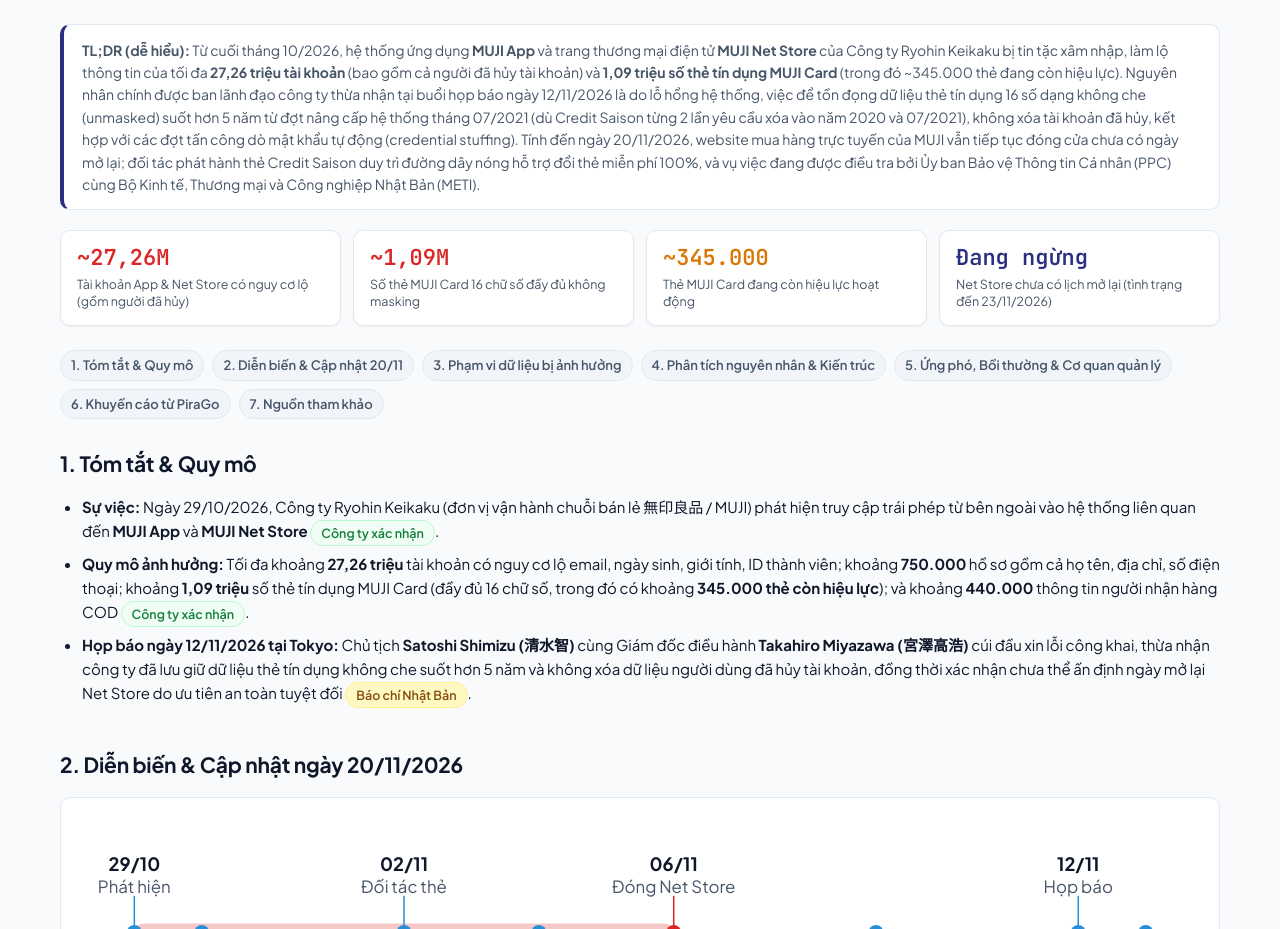
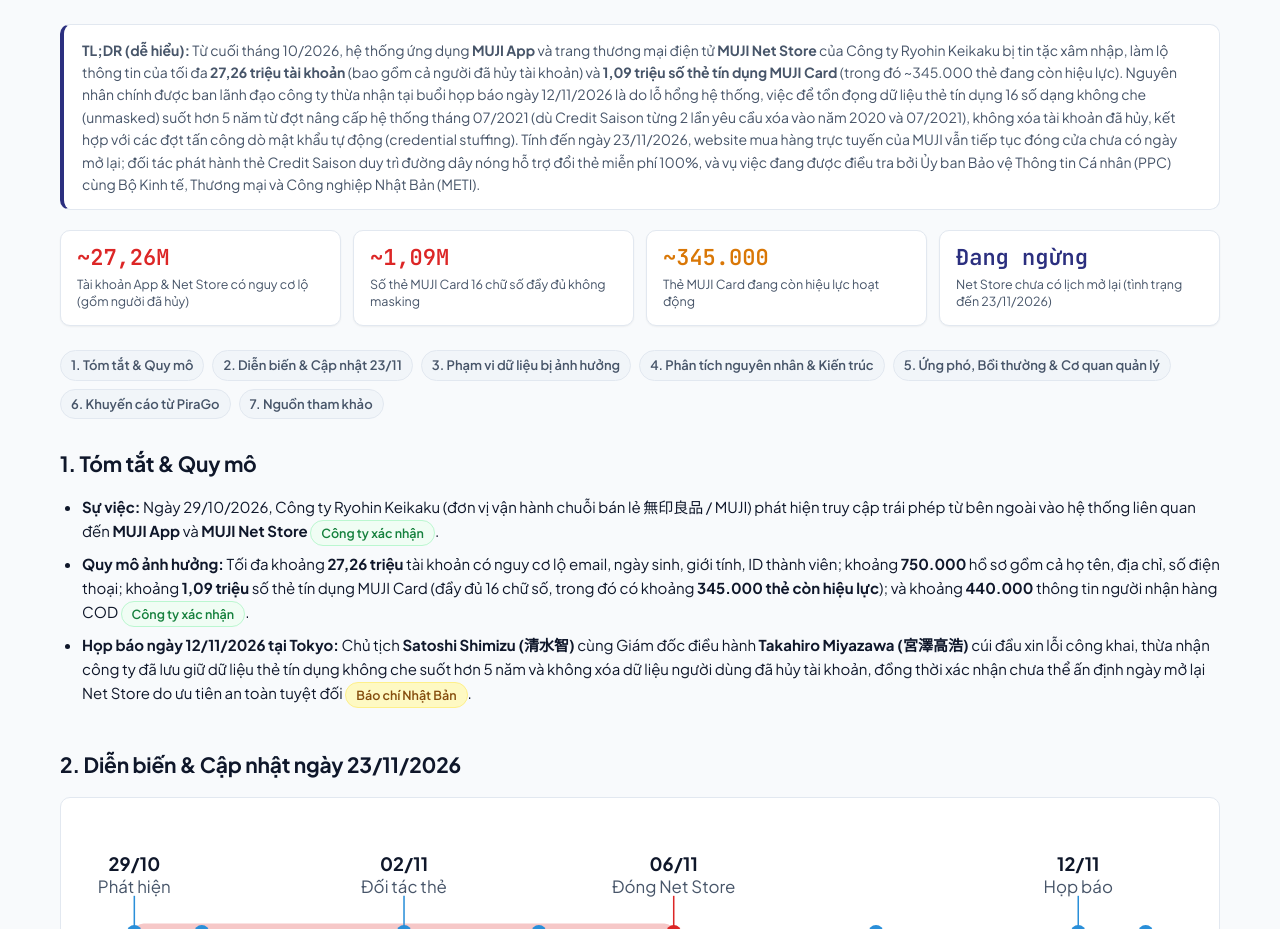
Before and after one commit to pirago-vietnam/security-news, a Jekyll site: the page built from featured/incidents/muji/muji_security_incident_report.html, in a window 1280 px wide and 1400 px high. Shown: the part 358-1287 px from the top of the window. Built offline with Jekyll 4.4.1, drawn with Linux system fonts in a browser that asks for light colours; some of the changed text lies outside the part shown.

Commit message:
fix(muji): remove duplicated timeline row in scope table and sync 23/11 dates

```diff
--- a/featured/incidents/muji/muji_security_incident_report.html
+++ b/featured/incidents/muji/muji_security_incident_report.html
@@ -39,7 +39,7 @@ redirect_from:
 </div>
 
 <blockquote class="callout">
-  <p><strong>TL;DR (dễ hiểu):</strong> Từ cuối tháng 10/2026, hệ thống ứng dụng <strong>MUJI App</strong> và trang thương mại điện tử <strong>MUJI Net Store</strong> của Công ty Ryohin Keikaku bị tin tặc xâm nhập, làm lộ thông tin của tối đa <strong>27,26 triệu tài khoản</strong> (bao gồm cả người đã hủy tài khoản) và <strong>1,09 triệu số thẻ tín dụng MUJI Card</strong> (trong đó ~345.000 thẻ đang còn hiệu lực). Nguyên nhân chính được ban lãnh đạo công ty thừa nhận tại buổi họp báo ngày 12/11/2026 là do lỗ hổng hệ thống, việc để tồn đọng dữ liệu thẻ tín dụng 16 số dạng không che (unmasked) suốt hơn 5 năm từ đợt nâng cấp hệ thống tháng 07/2021 (dù Credit Saison từng 2 lần yêu cầu xóa vào năm 2020 và 07/2021), không xóa tài khoản đã hủy, kết hợp với các đợt tấn công dò mật khẩu tự động (credential stuffing). Tính đến ngày 20/11/2026, website mua hàng trực tuyến của MUJI vẫn tiếp tục đóng cửa chưa có ngày mở lại; đối tác phát hành thẻ Credit Saison duy trì đường dây nóng hỗ trợ đổi thẻ miễn phí 100%, và vụ việc đang được điều tra bởi Ủy ban Bảo vệ Thông tin Cá nhân (PPC) cùng Bộ Kinh tế, Thương mại và Công nghiệp Nhật Bản (METI).</p>
+  <p><strong>TL;DR (dễ hiểu):</strong> Từ cuối tháng 10/2026, hệ thống ứng dụng <strong>MUJI App</strong> và trang thương mại điện tử <strong>MUJI Net Store</strong> của Công ty Ryohin Keikaku bị tin tặc xâm nhập, làm lộ thông tin của tối đa <strong>27,26 triệu tài khoản</strong> (bao gồm cả người đã hủy tài khoản) và <strong>1,09 triệu số thẻ tín dụng MUJI Card</strong> (trong đó ~345.000 thẻ đang còn hiệu lực). Nguyên nhân chính được ban lãnh đạo công ty thừa nhận tại buổi họp báo ngày 12/11/2026 là do lỗ hổng hệ thống, việc để tồn đọng dữ liệu thẻ tín dụng 16 số dạng không che (unmasked) suốt hơn 5 năm từ đợt nâng cấp hệ thống tháng 07/2021 (dù Credit Saison từng 2 lần yêu cầu xóa vào năm 2020 và 07/2021), không xóa tài khoản đã hủy, kết hợp với các đợt tấn công dò mật khẩu tự động (credential stuffing). Tính đến ngày 23/11/2026, website mua hàng trực tuyến của MUJI vẫn tiếp tục đóng cửa chưa có ngày mở lại; đối tác phát hành thẻ Credit Saison duy trì đường dây nóng hỗ trợ đổi thẻ miễn phí 100%, và vụ việc đang được điều tra bởi Ủy ban Bảo vệ Thông tin Cá nhân (PPC) cùng Bộ Kinh tế, Thương mại và Công nghiệp Nhật Bản (METI).</p>
 </blockquote>
 
 <div class="kpi-grid">
@@ -63,7 +63,7 @@ redirect_from:
 
 <nav class="an-nav" aria-label="Mục lục">
   <a href="#summary">1. Tóm tắt &amp; Quy mô</a>
-  <a href="#timeline">2. Diễn biến &amp; Cập nhật 20/11</a>
+  <a href="#timeline">2. Diễn biến &amp; Cập nhật 23/11</a>
   <a href="#scope">3. Phạm vi dữ liệu bị ảnh hưởng</a>
   <a href="#root-cause">4. Phân tích nguyên nhân &amp; Kiến trúc</a>
   <a href="#response">5. Ứng phó, Bồi thường &amp; Cơ quan quản lý</a>
@@ -81,7 +81,7 @@ redirect_from:
 </section>
 
 <section class="an-sec">
-<h2 id="timeline">2. Diễn biến &amp; Cập nhật ngày 20/11/2026</h2>
+<h2 id="timeline">2. Diễn biến &amp; Cập nhật ngày 23/11/2026</h2>
 <figure class="fig">
 <svg viewBox="0 0 740 170" role="img" aria-label="timeline">
 <rect x="40" y="74" width="352" height="12" rx="6" fill="var(--crit)" opacity=".25"/>
@@ -200,7 +200,6 @@ redirect_from:
       <td>Họ tên người nhận, mã bưu điện giao hàng</td>
       <td>Dữ liệu giao dịch cũ từ hơn 5 năm trước vẫn được giữ trong bảng lịch sử giao vận.</td>
     </tr>
-    <tr><td>21–23/11/2026</td><td><strong>Rà soát đến 23/11/2026:</strong> Chưa có Báo cáo thứ 5 hay báo cáo giải trình chính thức (確報) mới từ Ryohin Keikaku; MUJI Net Store vẫn ngừng hoạt động với trạng thái mở lại "chưa ấn định" (未定), trong khi hệ thống cửa hàng vật lý hoạt động bình thường. Cổ phiếu Ryohin Keikaku (TSE: 7453) giao dịch quanh vùng ~4.800 yên (giảm so với vùng ~5.100 yên đầu tháng 11) do áp lực mất doanh thu EC kéo dài và chi phí khắc phục.</td><td><span class="badge med">Kabutan / Senken / Fashionsnap · 23/11</span></td></tr>
   </tbody>
 </table>
 </div>
@@ -268,7 +267,7 @@ redirect_from:
 
 <h3>5.1. Phía Ryohin Keikaku</h3>
 <ul>
-  <li><strong>Cách ly hệ thống:</strong> Đóng MUJI Net Store từ 16:00 ngày 06/11 (chưa có lịch mở lại tính đến 20/11); vô hiệu hóa các tính năng tra cứu tồn kho, đặt hàng và quản lý tài khoản trên MUJI App (chỉ giữ mã vạch quét tích điểm tại quầy thu ngân cửa hàng vật lý).</li>
+  <li><strong>Cách ly hệ thống:</strong> Đóng MUJI Net Store từ 16:00 ngày 06/11 (chưa có lịch mở lại tính đến 23/11); vô hiệu hóa các tính năng tra cứu tồn kho, đặt hàng và quản lý tài khoản trên MUJI App (chỉ giữ mã vạch quét tích điểm tại quầy thu ngân cửa hàng vật lý).</li>
   <li><strong>Rà soát an ninh chuyên sâu:</strong> Phối hợp với các công ty giám định an ninh mạng độc lập (Digital Forensics) để rà soát toàn bộ mã nguồn, cấu hình CSDL, tường lửa WAF và hạ tầng đám mây.</li>
   <li><strong>Thông báo khách hàng:</strong> Triển khai gửi email và thư bưu điện (郵送) từ ngày 10/11; cam kết yêu cầu toàn bộ hội viên <strong>bắt buộc đặt lại mật khẩu</strong> khi Net Store mở lại.</li>
 </ul>
@@ -278,7 +277,7 @@ redirect_from:
   <li><strong>Thiết lập đường dây nóng chuyên biệt:</strong> Credit Saison đã mở kênh hỗ trợ khẩn cấp dành riêng cho chủ thẻ MUJI Card để kiểm tra giao dịch và tiếp nhận yêu cầu cấp lại thẻ.</li>
   <li><strong>Chi trả 100% phí phát hành lại thẻ:</strong> Ryohin Keikaku cam kết <strong>chi trả toàn bộ chi phí đổi thẻ</strong> cho các khách hàng có nhu cầu (ước tính ~345.000 thẻ đang hoạt động; chi phí dự kiến hàng trăm triệu yen). Thẻ cũ sẽ bị hủy và thay bằng số thẻ mới hoàn toàn.</li>
   <li><strong>Siết chặt hệ thống chống gian lận (Fraud Monitoring):</strong> Tăng cường giám sát thời gian thực 24/7 đối với dải số BIN của MUJI Card; áp dụng quy tắc từ chối tự động đối với các giao dịch mua sắm trực tuyến bất thường.</li>
-  <li><strong>Cam kết bồi thường thiệt hại:</strong> Mặc dù tính đến 20/11 chưa ghi nhận trường hợp phát sinh thiệt hại tài chính thực tế hay dữ liệu bị rao bán trên dark web, Ryohin Keikaku và Credit Saison cam kết sẽ tiếp nhận, xác minh và <strong>bồi thường 100% từng trường hợp</strong> nếu có giao dịch gian lận phát sinh từ sự cố.</li>
+  <li><strong>Cam kết bồi thường thiệt hại:</strong> Mặc dù tính đến 23/11 chưa ghi nhận trường hợp phát sinh thiệt hại tài chính thực tế hay dữ liệu bị rao bán trên dark web, Ryohin Keikaku và Credit Saison cam kết sẽ tiếp nhận, xác minh và <strong>bồi thường 100% từng trường hợp</strong> nếu có giao dịch gian lận phát sinh từ sự cố.</li>
 </ul>
 
 <h3>5.3. Yêu cầu từ Cơ quan quản lý (PPC &amp; METI)</h3>
```
Also changed, not shown: featured/incidents/muji/ja/muji_security_incident_report.html (+4 -5 lines).
